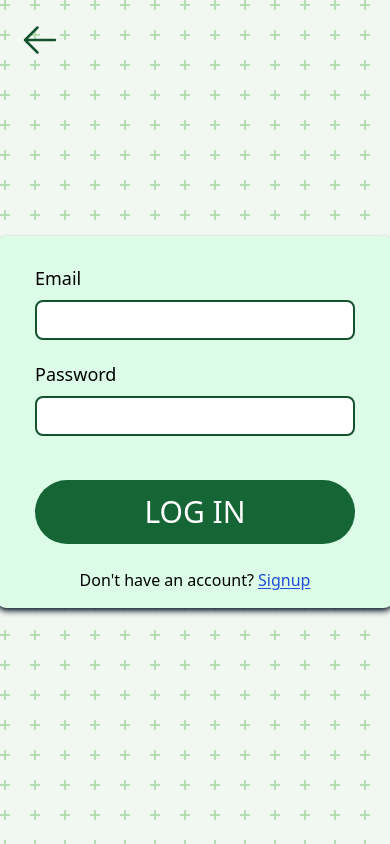
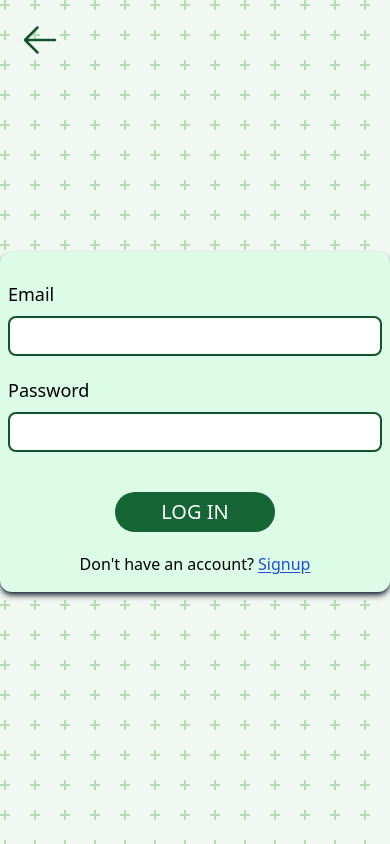
Before and after one commit to abdo-355/tell_me, a React (Create React App) app in the folder client/: page /auth/login in a window 390 px wide. Built offline with nearby package versions, Linux system fonts and the light colour scheme.

Commit message:
make the forms responsive

```diff
--- a/client/src/components/Form/LoginForm.tsx
+++ b/client/src/components/Form/LoginForm.tsx
@@ -84,7 +84,7 @@ const LoginForm = () => {
   };
 
   return (
-    <form onSubmit={formSubmitHandler} className="mx-5 my-7" noValidate>
+    <form onSubmit={formSubmitHandler} className="mx-0 sm:mx-5 my-7" noValidate>
       {fields.map((field) => (
         <Input
           key={field.id}
@@ -96,10 +96,10 @@ const LoginForm = () => {
           setErrors={setErrors}
         />
       ))}
-      <div className="w-auto h-[7rem] flex items-center justify-center">
+      <div className="w-auto h-20 sm:h-[7rem] flex items-center justify-center">
         <button
           type="submit"
-          className="bg-green-800 text-white uppercase w-80 h-16 mx-5 text-3xl rounded-full"
+          className="bg-green-800 text-white uppercase w-40 sm:w-80 h-10 sm:h-16 mx-5 text-xl sm:text-3xl rounded-full"
           disabled={loading}
         >
           {loading ? <LoadingSpinner /> : "log in"}
--- a/client/src/components/Form/SignUpForm.tsx
+++ b/client/src/components/Form/SignUpForm.tsx
@@ -116,7 +116,7 @@ const SignupForm = () => {
   };
 
   return (
-    <form onSubmit={formSubmitHandler} className="mx-5 my-7">
+    <form onSubmit={formSubmitHandler} className="mt-20 xsm:mt-5 mb-5 my-7">
       <div className="flex">
         {fields
           .filter((e, i) => i < 2)
@@ -154,10 +154,10 @@ const SignupForm = () => {
           Privacy Policy
         </a>
       </span>
-      <div className="w-auto h-[7rem] flex items-center justify-center">
+      <div className="w-auto h-28 sm:h-[7rem] flex items-center justify-center">
         <button
           type="submit"
-          className="bg-green-800 text-white uppercase w-80 h-16 mx-5 text-3xl rounded-full"
+          className="bg-green-800 text-white uppercase w-48 sm:w-80 h-12 sm:h-16 mx-5 text-xl sm:text-3xl rounded-full"
           disabled={loading}
         >
           {loading ? <LoadingSpinner /> : "Sign up"}
--- a/client/src/components/UI/Input.tsx
+++ b/client/src/components/UI/Input.tsx
@@ -55,7 +55,7 @@ const Input: FC<Props> = ({ id, label, type, error, setData, setErrors }) => {
   };
 
   return (
-    <div className="flex-1 mx-5 mb-3 pb-2">
+    <div className="flex-1 mx-2 sm:mx-5 mb-3 pb-2">
       <label htmlFor={id} className="block text-lg pb-2">
         {label}
       </label>
--- a/client/src/pages/Form.tsx
+++ b/client/src/pages/Form.tsx
@@ -10,7 +10,7 @@ const Form = () => {
     <div
       className={`${styles.background} h-screen relative flex justify-center items-center`}
     >
-      <div className="relative flex-auto max-w-xl w-auto h-auto overflow-visible shadow-gray-800 shadow-md rounded-xl bg-green-100">
+      <div className="relative flex-auto max-w-xl w-auto h-auto -mt-10 xsm:mt-10 xsm:mb-10 overflow-visible shadow-gray-800 shadow-md rounded-xl bg-green-100">
         <Routes>
           <Route path="/signup" element={<SignupForm />} />
           <Route path="/login" element={<LoginForm />} />
```
